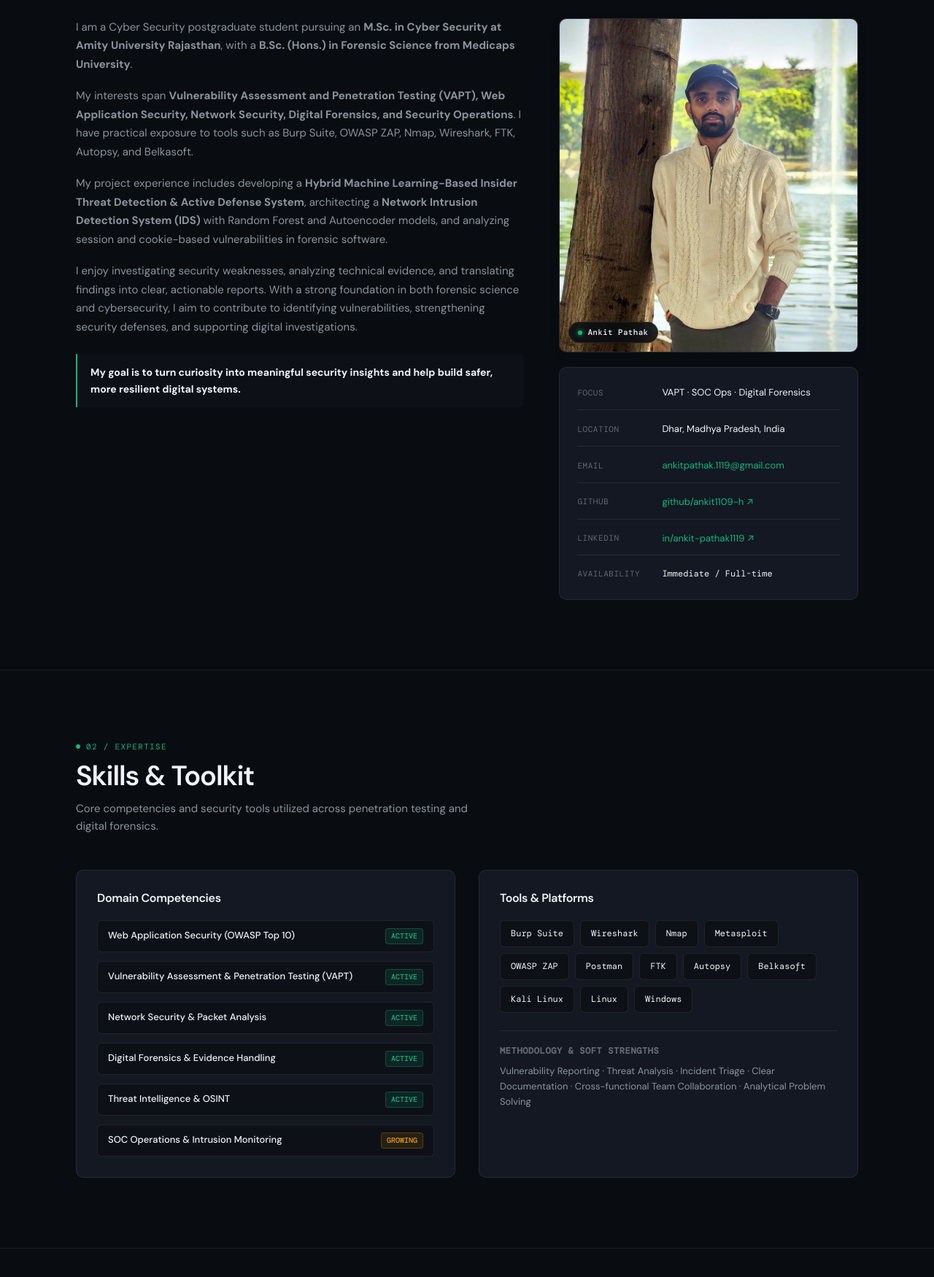
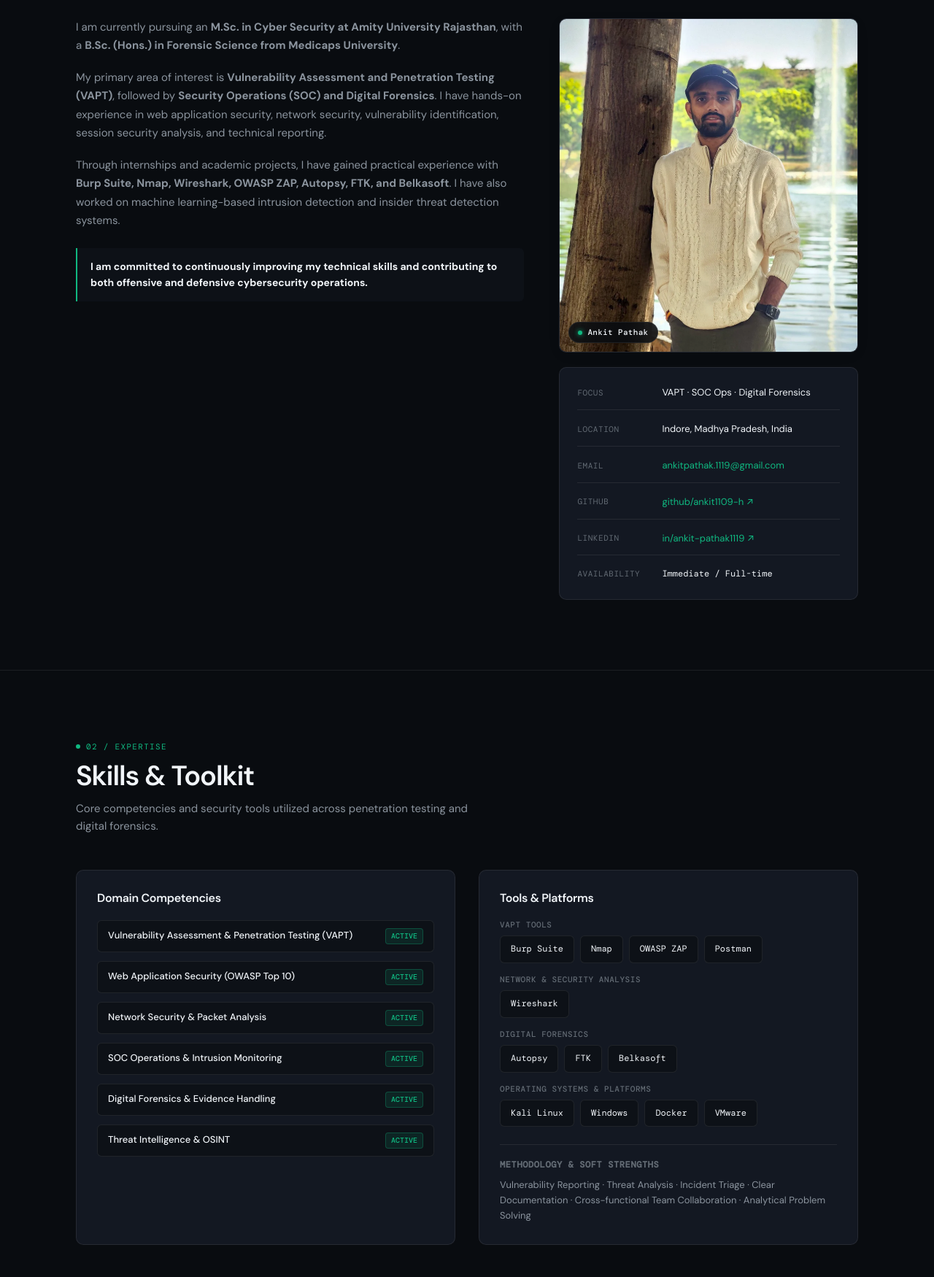
Before and after one commit to ankitpathak1119-dev/ankitpathak1119-dev.github.io, a plain HTML site: page index.html in a window 1280 px wide. Shown: the part 1020-2770 px from the top of the page at 73% size. Drawn offline with nearby package versions, Linux system fonts and the light colour scheme.

Commit message:
refactor: update location to Indore, remove metasploit, categorize tools, and refine VAPT narrative

```diff
--- a/index.html
+++ b/index.html
@@ -11,7 +11,7 @@
     <link rel="preconnect" href="https://fonts.gstatic.com" crossorigin />
     <link href="https://fonts.googleapis.com/css2?family=DM+Mono:wght@400;500&family=DM+Sans:opsz,wght@9..40,400;9..40,500;9..40,600;9..40,700&display=swap" rel="stylesheet" />
 
-    <link rel="stylesheet" href="styles.css?v=3" />
+    <link rel="stylesheet" href="styles.css?v=4" />
   </head>
   <body>
     <!-- Subtle Background Texture -->
@@ -79,24 +79,28 @@
                   <span class="terminal-val accent">OPEN_TO_OPPORTUNITIES</span>
                 </div>
                 <div class="terminal-row">
-                  <span class="terminal-key">specialization</span>
-                  <span class="terminal-val">VAPT · SOC · Forensics</span>
+                  <span class="terminal-key">primary_role</span>
+                  <span class="terminal-val">VAPT</span>
+                </div>
+                <div class="terminal-row">
+                  <span class="terminal-key">secondary_role</span>
+                  <span class="terminal-val">SOC Operations</span>
+                </div>
+                <div class="terminal-row">
+                  <span class="terminal-key">domain</span>
+                  <span class="terminal-val">Digital Forensics</span>
                 </div>
                 <div class="terminal-row">
                   <span class="terminal-key">education</span>
                   <span class="terminal-val">M.Sc. Cyber Security</span>
                 </div>
                 <div class="terminal-row">
-                  <span class="terminal-key">location</span>
-                  <span class="terminal-val" data-resume="location">Dhar, MP, India</span>
-                </div>
-                <div class="terminal-row">
                   <span class="terminal-key">core_tools</span>
-                  <span class="terminal-val">Burp Suite · Wireshark · Nmap</span>
+                  <span class="terminal-val">Burp Suite · Nmap · Wireshark</span>
                 </div>
                 <div class="terminal-prompt">
                   <span>ankit@sec-ops:~$</span>
-                  <span>ready for security triage</span>
+                  <span>ready to identify vulnerabilities_</span>
                   <span class="cursor"></span>
                 </div>
               </div>
@@ -133,19 +137,16 @@
           <div class="about-grid">
             <div class="about-text reveal">
               <p>
-                I am a Cyber Security postgraduate student pursuing an <strong>M.Sc. in Cyber Security at Amity University Rajasthan</strong>, with a <strong>B.Sc. (Hons.) in Forensic Science from Medicaps University</strong>.
+                I am currently pursuing an <strong>M.Sc. in Cyber Security at Amity University Rajasthan</strong>, with a <strong>B.Sc. (Hons.) in Forensic Science from Medicaps University</strong>.
               </p>
               <p>
-                My interests span <strong>Vulnerability Assessment and Penetration Testing (VAPT), Web Application Security, Network Security, Digital Forensics, and Security Operations</strong>. I have practical exposure to tools such as Burp Suite, OWASP ZAP, Nmap, Wireshark, FTK, Autopsy, and Belkasoft.
+                My primary area of interest is <strong>Vulnerability Assessment and Penetration Testing (VAPT)</strong>, followed by <strong>Security Operations (SOC) and Digital Forensics</strong>. I have hands-on experience in web application security, network security, vulnerability identification, session security analysis, and technical reporting.
               </p>
               <p>
-                My project experience includes developing a <strong>Hybrid Machine Learning-Based Insider Threat Detection &amp; Active Defense System</strong>, architecting a <strong>Network Intrusion Detection System (IDS)</strong> with Random Forest and Autoencoder models, and analyzing session and cookie-based vulnerabilities in forensic software.
-              </p>
-              <p>
-                I enjoy investigating security weaknesses, analyzing technical evidence, and translating findings into clear, actionable reports. With a strong foundation in both forensic science and cybersecurity, I aim to contribute to identifying vulnerabilities, strengthening security defenses, and supporting digital investigations.
+                Through internships and academic projects, I have gained practical experience with <strong>Burp Suite, Nmap, Wireshark, OWASP ZAP, Autopsy, FTK, and Belkasoft</strong>. I have also worked on machine learning-based intrusion detection and insider threat detection systems.
               </p>
               <blockquote class="goal-quote">
-                <strong>My goal is to turn curiosity into meaningful security insights and help build safer, more resilient digital systems.</strong>
+                <strong>I am committed to continuously improving my technical skills and contributing to both offensive and defensive cybersecurity operations.</strong>
               </blockquote>
             </div>
 
@@ -179,7 +180,7 @@
                 </div>
                 <div class="fact-item">
                   <dt>Location</dt>
-                  <dd data-resume="location">Dhar, Madhya Pradesh, India</dd>
+                  <dd data-resume="location">Indore, Madhya Pradesh, India</dd>
                 </div>
                 <div class="fact-item">
                   <dt>Email</dt>
@@ -224,15 +225,19 @@
               <h3>Domain Competencies</h3>
               <div class="domain-list">
                 <div class="domain-item">
+                  <span>Vulnerability Assessment &amp; Penetration Testing (VAPT)</span>
+                  <span class="domain-status">ACTIVE</span>
+                </div>
+                <div class="domain-item">
                   <span>Web Application Security (OWASP Top 10)</span>
                   <span class="domain-status">ACTIVE</span>
                 </div>
                 <div class="domain-item">
-                  <span>Vulnerability Assessment &amp; Penetration Testing (VAPT)</span>
+                  <span>Network Security &amp; Packet Analysis</span>
                   <span class="domain-status">ACTIVE</span>
                 </div>
                 <div class="domain-item">
-                  <span>Network Security &amp; Packet Analysis</span>
+                  <span>SOC Operations &amp; Intrusion Monitoring</span>
                   <span class="domain-status">ACTIVE</span>
                 </div>
                 <div class="domain-item">
@@ -243,29 +248,45 @@
                   <span>Threat Intelligence &amp; OSINT</span>
                   <span class="domain-status">ACTIVE</span>
                 </div>
-                <div class="domain-item">
-                  <span>SOC Operations &amp; Intrusion Monitoring</span>
-                  <span class="domain-status growing">GROWING</span>
-                </div>
               </div>
             </div>
 
             <!-- Tools & Platforms -->
             <div class="skill-category reveal delay-1">
               <h3>Tools &amp; Platforms</h3>
-              <div class="tool-tags" id="resume-tools">
+              <div class="tool-groups" id="resume-tools">
+                <div class="tool-group">
+                  <h4 class="tool-group-label">VAPT Tools</h4>
+                  <div class="tool-tags">
                     <span class="tool-tag">Burp Suite</span>
-                <span class="tool-tag">Wireshark</span>
                     <span class="tool-tag">Nmap</span>
-                <span class="tool-tag">Metasploit</span>
                     <span class="tool-tag">OWASP ZAP</span>
                     <span class="tool-tag">Postman</span>
+                  </div>
+                </div>
+                <div class="tool-group">
+                  <h4 class="tool-group-label">Network &amp; Security Analysis</h4>
+                  <div class="tool-tags">
+                    <span class="tool-tag">Wireshark</span>
+                  </div>
+                </div>
+                <div class="tool-group">
+                  <h4 class="tool-group-label">Digital Forensics</h4>
+                  <div class="tool-tags">
+                    <span class="tool-tag">Autopsy</span>
                     <span class="tool-tag">FTK</span>
-                <span class="tool-tag">Autopsy</span>
                     <span class="tool-tag">Belkasoft</span>
+                  </div>
+                </div>
+                <div class="tool-group">
+                  <h4 class="tool-group-label">Operating Systems &amp; Platforms</h4>
+                  <div class="tool-tags">
                     <span class="tool-tag">Kali Linux</span>
-                <span class="tool-tag">Linux</span>
                     <span class="tool-tag">Windows</span>
+                    <span class="tool-tag">Docker</span>
+                    <span class="tool-tag">VMware</span>
+                  </div>
+                </div>
               </div>
 
               <div class="soft-skills-box">
@@ -285,7 +306,7 @@
           <div class="section-head reveal">
             <span class="eyebrow">03 / Experience</span>
             <h2>Practical Experience</h2>
-            <p class="section-sub">Internship history applying security principles to real-world infrastructure and applications.</p>
+            <p class="section-sub">Hands-on cybersecurity internship experience focused on vulnerability assessment, web application security, network traffic analysis, and security testing in controlled environments.</p>
           </div>
 
           <div class="timeline" id="resume-experience">
--- a/styles.css
+++ b/styles.css
@@ -773,6 +773,27 @@ p {
   background: rgba(245, 158, 11, 0.1);
   color: #f59e0b;
   border-color: rgba(245, 158, 11, 0.25);
+}
+
+.tool-groups {
+  display: flex;
+  flex-direction: column;
+  gap: 16px;
+}
+
+.tool-group {
+  display: flex;
+  flex-direction: column;
+  gap: 8px;
+}
+
+.tool-group-label {
+  font-family: var(--font-mono);
+  font-size: 11px;
+  font-weight: 500;
+  text-transform: uppercase;
+  letter-spacing: 0.05em;
+  color: var(--text-subtle);
 }
 
 .tool-tags {
```
Lines whose indentation alone changed are shown as unchanged.
